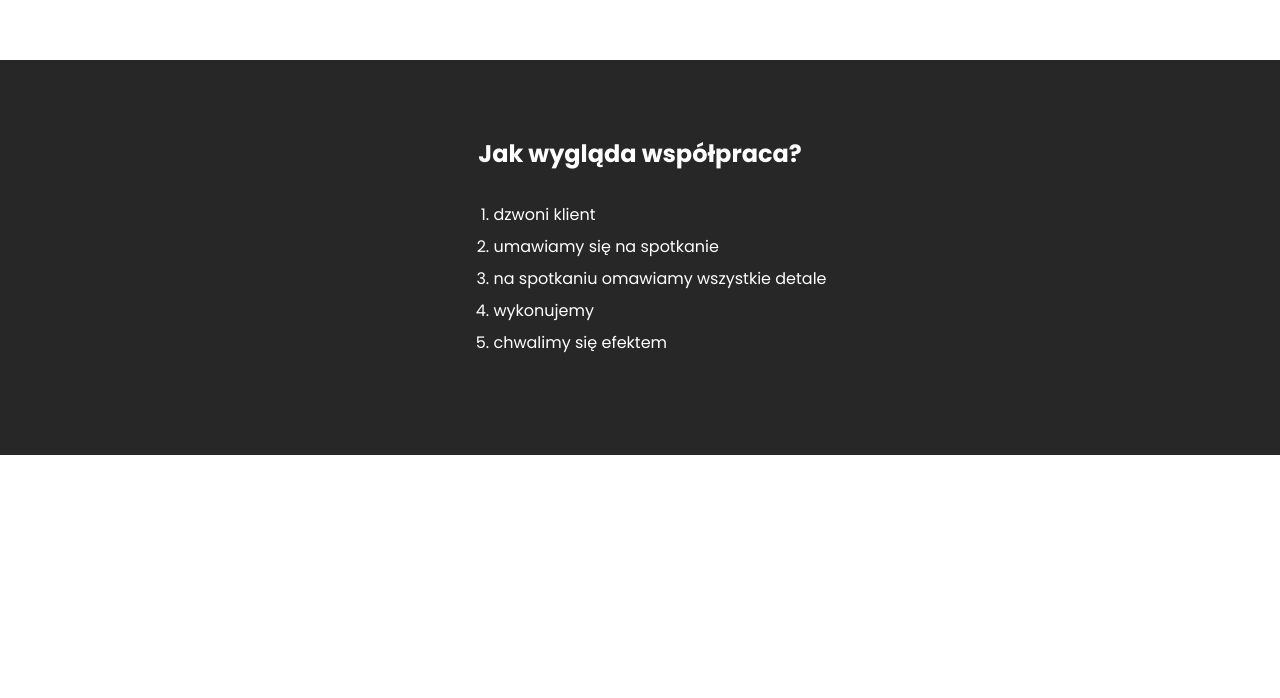
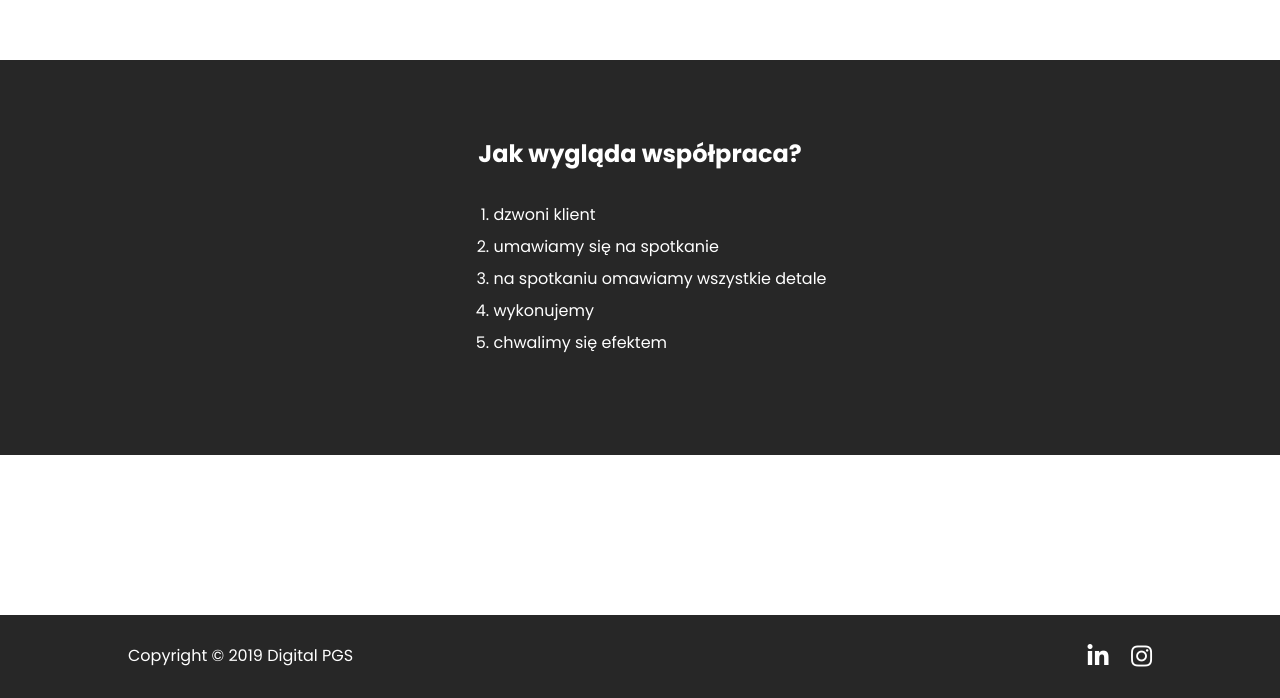
Before and after one commit to sfait/digitalpgs, a plain HTML site: page pl/index.html in a window 1280 px wide. Shown: the part 1119-1817 px from the top of the page. Before the commit the page ends 1734 px from the top, so only its background shows below. Drawn offline with nearby package versions, Linux system fonts and the light colour scheme.

Commit message:
Add footer

```diff
--- a/css/style.css
+++ b/css/style.css
@@ -24,6 +24,20 @@ body {
     margin: 0 auto;
     color: var(--second-color);
     font-family: 'Poppins', sans-serif;
+}
+
+.sr-only {
+    border: 0 !important;
+    clip: rect(1px, 1px, 1px, 1px) !important;
+    -webkit-clip-path: inset(50%) !important;
+    clip-path: inset(50%) !important;
+    height: 1px !important;
+    overflow: hidden !important;
+    margin: -1px !important;
+    padding: 0 !important;
+    position: absolute !important;
+    width: 1px !important;
+    white-space: nowrap !important;
 }
 
 /* starter-page */
@@ -252,6 +266,37 @@ body {
     line-height: 2;
 }
 
+/* footer */
+.footer {
+    width: 100%;
+    padding: 1rem 0;
+    background: var(--second-color);
+}
+
+.footer-wrapper {
+    color: var(--base-color);
+    display: flex;
+    flex-direction: column;
+    align-items: center;
+    justify-content: space-between;
+    animation: show 3s ease-in;
+}
+
+.social-icons a {
+    color: var(--base-color);
+    font-size: 1.5rem;
+    text-decoration: none;
+    transition: color 0.5s;
+}
+
+.social-icons a:first-of-type {
+    margin-right: 1rem;
+}
+
+.social-icons a:hover {
+    color: var(--fifth-color);
+}
+
 /* media queries*/
 @media only screen and (min-width: 740px) {
     /* header */
@@ -297,6 +342,11 @@ body {
     .process {
         margin-bottom: 10rem;
     }
+
+    /* footer */
+    .footer-wrapper {
+        flex-direction: row;
+    }
 }
 
 /* animations */
--- a/pl/index.html
+++ b/pl/index.html
@@ -97,5 +97,22 @@
             </div>
         </section>
     </main>
+    <footer class="footer">
+       <div class="footer-wrapper wrapper">
+           <p>
+               Copyright &copy; 2019 Digital PGS
+           </p>
+           <div class="social-icons">
+               <a href="#" target="_blank" title="LinkedIn">
+                   <span class="fab fa-linkedin-in" aria-hidden="true"></span>
+                   <span class="sr-only">LinkedIn</span>
+               </a>
+               <a href="https://www.instagram.com/digitalpgs/" target="_blank" title="Instagram">
+                   <span class="fab fa-instagram" aria-hidden="true"></span>
+                   <span class="sr-only">Instagram</span>
+               </a>
+           </div>
+       </div>
+   </footer>
 </body>
 </html>
```
